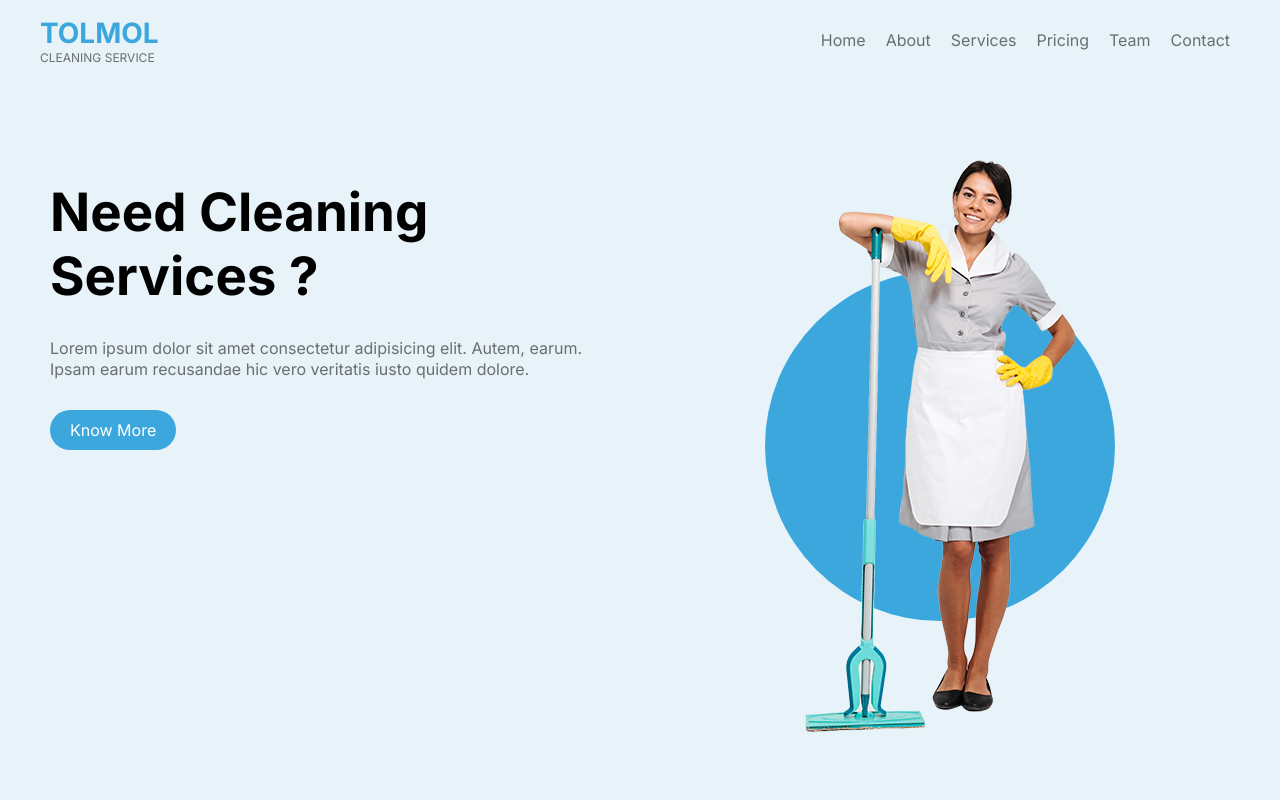
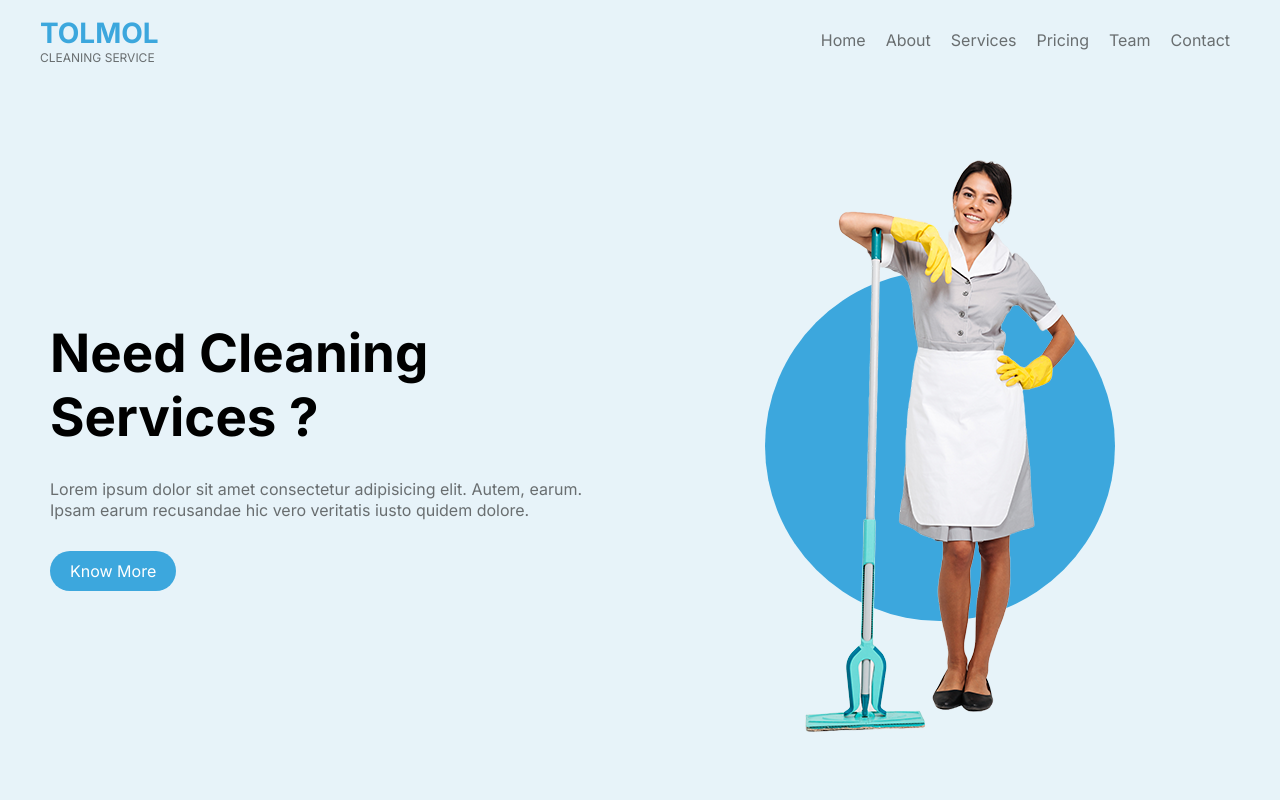
Before and after one commit to Bubblecrown/Home-Cleaning-Service, a React (Create React App) app: page / in a window 1280 px wide. Shown: the top 800 px of the page. Built offline with nearby package versions, Linux system fonts and the light colour scheme.

Commit message:
edit margin of column

```diff
--- a/src/globalStyles.js
+++ b/src/globalStyles.js
@@ -69,6 +69,7 @@ export const Column = styled.aside`
   flex-basis: ${({ column }) => (column ? column : "48%")};
   padding: 0 10px;
   position: relative;
+  margin: auto;
   @media screen and (max-width: 768px) {
     max-width: 100%;
     flex-basis: 100%;
--- a/src/layouts/ContactSection/ContactStyle.js
+++ b/src/layouts/ContactSection/ContactStyle.js
@@ -25,6 +25,7 @@ export const ContactColumn = styled(Column)`
   display: flex;
   flex-direction: column;
   justify-content: flex-start;
+  margin: 0;
   row-gap: 20px;
   max-width: 42%;
   flex-basis: 42%;
@@ -44,7 +45,6 @@ export const ContactRow = styled(Row)`
   flex-wrap: nowrap;
 `;
 
-
 export const ContactIcon = styled.div`
   ${CircleLabel};
   width: 50px;
```
